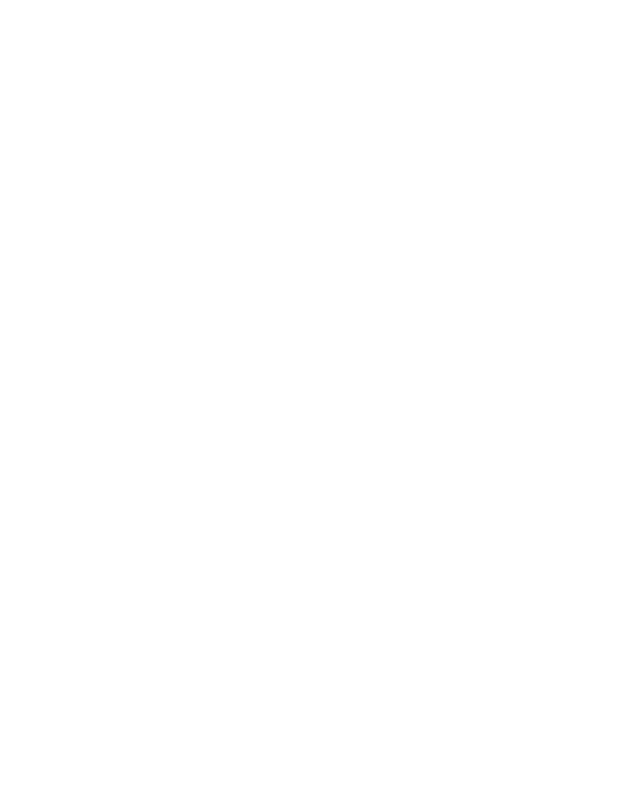
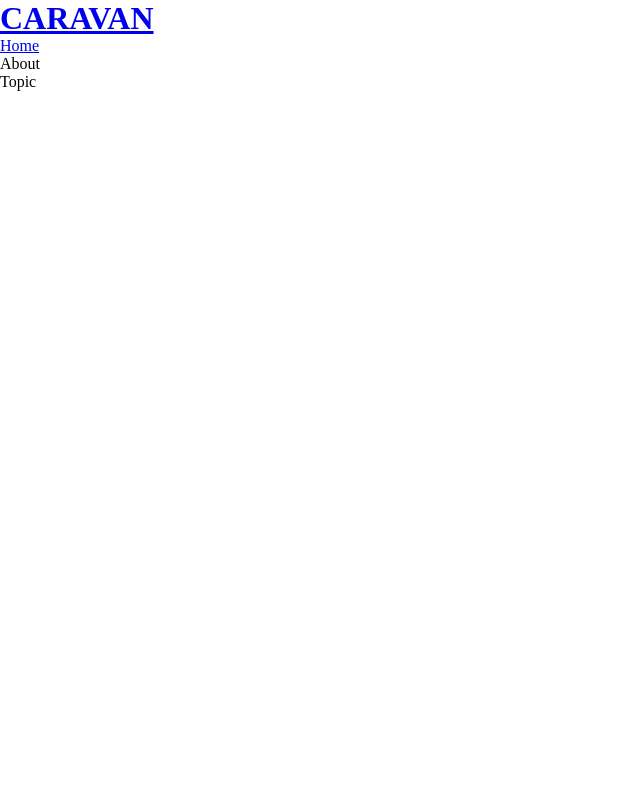
Before and after one commit to MOEKASAKAI/-, a plain HTML site: page index.html in a window 1280 px wide. Shown: the top 800 px of the page, without its empty margins (0-640 px from the left). Drawn offline with Linux system fonts and the light colour scheme.

Commit message:
[Update] 1-5 ヘッダー・フッターソース変更

```diff
--- a/index.html
+++ b/index.html
@@ -9,7 +9,24 @@
 
   <body>
     <!-- header用のdiv -->
+    <header>
+      <h1 class="heading">
+        <a href="index.html">
+          CARAVAN
+        </a>
+      </h1>
+    </header>
 
+    <!-- navigation -->
+    <nav>
+      <ul class="nav-list">
+        <li class="nav-list-item">
+          <a href="index.html">Home</a>
+        </li>
+        <li class="nav-list-item">About</li>
+        <li class="nav-list-item">Topic</li>
+      </ul>
+    </nav>
 
     <!-- main-visual用のdiv -->
     <div class="main-visual">
@@ -23,6 +40,8 @@
     </div>
 
     <!-- footer用のdiv -->
-
+    <footer>
+      <p class="footer-text">© All rights reserved by Infratop.Inc.</p>
+    </footer>
   </body>
 </html>
```
